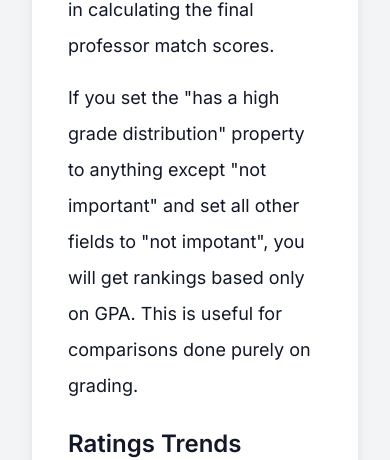
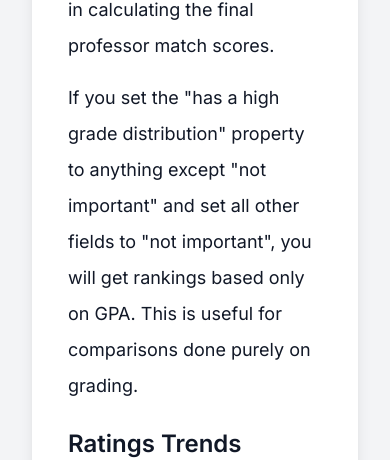
Before and after one commit to AllenSun101/ProfessorMatch, a Next.js app in the folder frontend/: page / in a window 390 px wide. Shown: the part 1418-1878 px from the top of the page. Built offline with nearby package versions, Linux system fonts and the light colour scheme.

Commit message:
More mobile fixes

```diff
--- a/frontend/app/page.js
+++ b/frontend/app/page.js
@@ -19,12 +19,12 @@ export default function Home() {
           </p>
           <div className="mt-8 mb-8">
 
-            <Link href="/Trends">
-              <button className="bg-aggie hover:bg-[#381717] outline-none text-white btn lg:btn-lg mr-9">Find Trends</button>
-            </Link>
-            <Link href="/Search">
-              <button className="bg-gray-500 hover:bg-gray-600 outline-none text-white btn lg:btn-lg">Find Ratings</button>
-            </Link>
+          <Link href="/Trends">
+            <button className="bg-aggie hover:bg-[#381717] outline-none text-white btn lg:btn-lg sm:mb-2 sm:mr-9">Find Trends</button>
+          </Link>
+          <Link href="/Search">
+            <button className="bg-gray-500 hover:bg-gray-600 outline-none text-white btn lg:btn-lg sm:mb-2">Find Ratings</button>
+          </Link>
           </div>
         </section>
 
@@ -43,7 +43,7 @@ export default function Home() {
               </p>
               <p className="mb-4">
                 If you set the &quot;has a high grade distribution&quot; property to anything except &quot;not important&quot; and set
-                all other fields to &quot;not impotant&quot;, you will get rankings based only on GPA. This is useful
+                all other fields to &quot;not important&quot;, you will get rankings based only on GPA. This is useful
                 for comparisons done purely on grading.
               </p>
 
```
